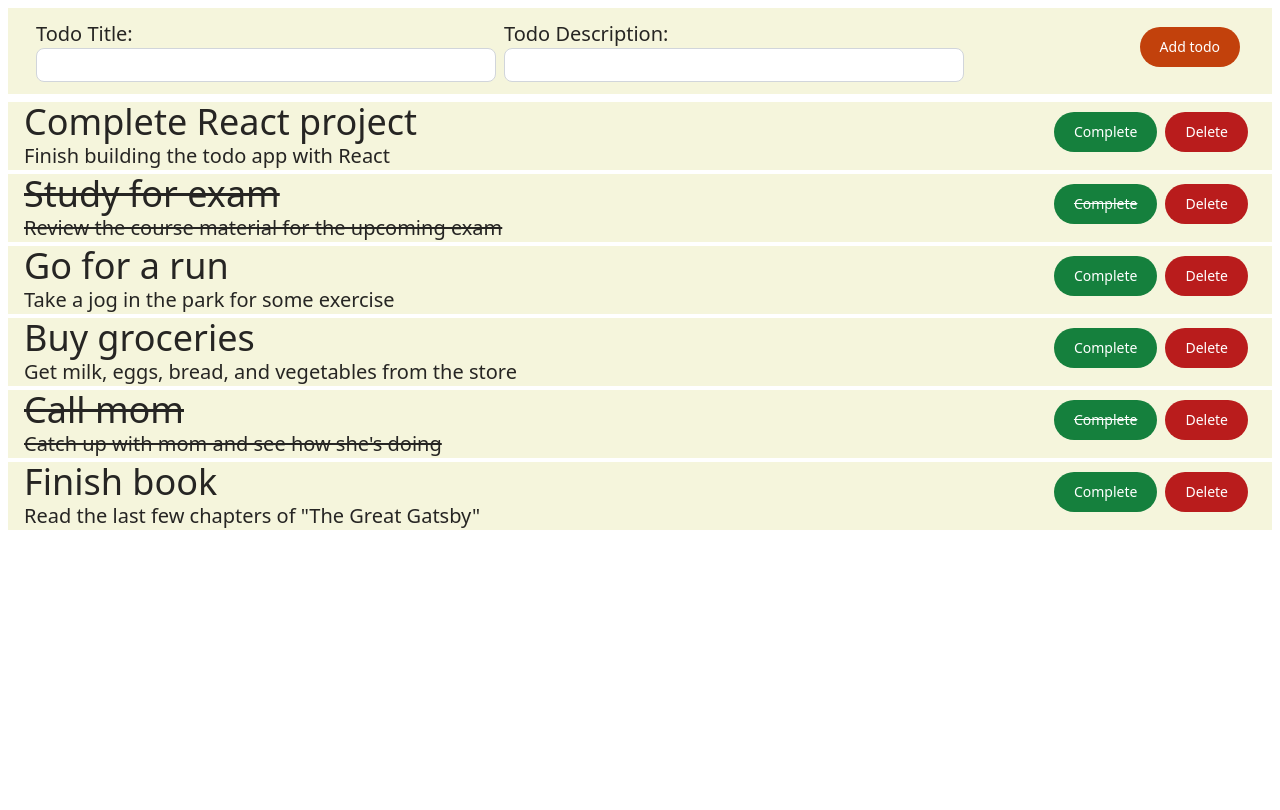
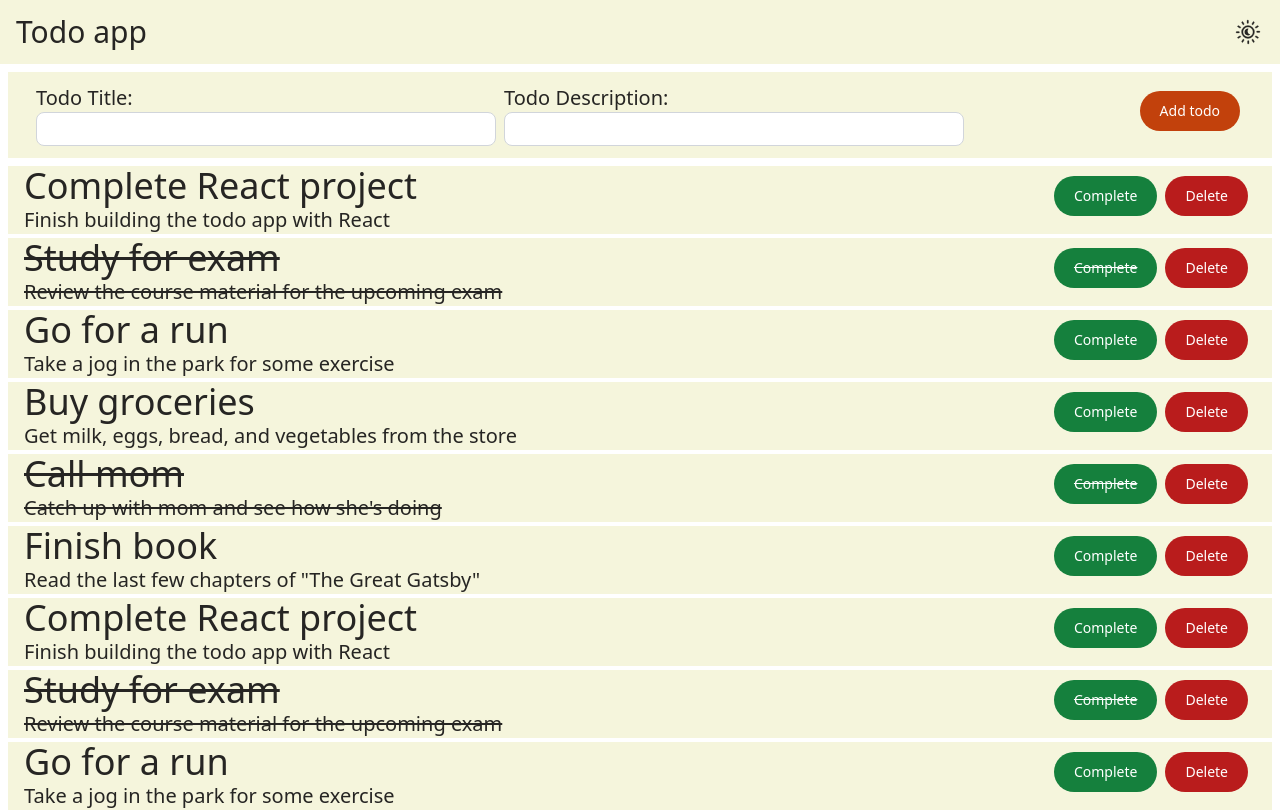
Before and after one commit to Anantha182/Todo-app, a React (Create React App) app: page / in a window 1280 px wide. Shown: the top 810 px of the page. Built offline with nearby package versions, Linux system fonts and the light colour scheme.

Commit message:
Added navbar and theme toggle

```diff
--- a/src/App.js
+++ b/src/App.js
@@ -1,9 +1,11 @@
 import Main from "./components/Main";
+import Navbar from "./components/Navbar";
 import { ThemeProvider } from "./contexts/themeContext";
 
 function App() {
   return (
     <ThemeProvider>
+      <Navbar />
       <Main />
     </ThemeProvider>
   );
--- a/src/components/AddTodo.jsx
+++ b/src/components/AddTodo.jsx
@@ -13,6 +13,16 @@ const AddTodo = ({ handleAddTodo }) => {
   const style = {
     backgroundColor: `${theme === THEME_MODES.LIGHT ? "#F5F5DC" : "#262523"}`,
     color: `${theme === THEME_MODES.LIGHT ? "#262523" : "#F5F5DC"}`,
+  };
+
+  const handleSubmit = () => {
+    if (!todoTitle || !todoDescription) {
+      alert("Please fill both title and description to proceed");
+      return;
+    }
+    setTodoDescription("");
+    setTodoTitle("");
+    return handleAddTodo(uuidv4(), todoTitle, todoDescription);
   };
 
   return (
@@ -44,14 +54,7 @@ const AddTodo = ({ handleAddTodo }) => {
         </span>
       </div>
       <div className="mr-4">
-        <Button
-          color="orange"
-          onClick={() => {
-            setTodoDescription("");
-            setTodoTitle("");
-            return handleAddTodo(uuidv4(), todoTitle, todoDescription);
-          }}
-        >
+        <Button color="orange" onClick={handleSubmit}>
           Add todo
         </Button>
       </div>
--- a/src/components/Main.jsx
+++ b/src/components/Main.jsx
@@ -7,14 +7,14 @@ const Main = () => {
   const { todos, handleCompleteTodo, handleDeleteTodo, handleAddTodo } =
     useHandleTodos();
   return (
-    <>
+    <div style={{ marginTop: "4.5rem" }}>
       <AddTodo handleAddTodo={handleAddTodo} />
       <TodoList
         todos={todos}
         handleCompleteTodo={handleCompleteTodo}
         handleDeleteTodo={handleDeleteTodo}
       />
-    </>
+    </div>
   );
 };
 
--- a/src/components/Navbar.jsx
+++ b/src/components/Navbar.jsx
@@ -0,0 +1,66 @@
+import React from "react";
+import { useThemeProvider } from "../hooks/useThemeProvider";
+import { THEME_MODES } from "../utils/constants";
+
+const Navbar = () => {
+  const { theme, toggleTheme } = useThemeProvider();
+  const isLightMode = theme === THEME_MODES.LIGHT;
+  const style = {
+    backgroundColor: `${isLightMode ? "#F5F5DC" : "#262523"}`,
+    color: `${isLightMode ? "#262523" : "#F5F5DC"}`,
+  };
+  return (
+    <div
+      className="flex justify-between items-center h-16 mb-5 fixed w-full top-0"
+      style={style}
+    >
+      <span className="text-3xl ml-4">Todo app</span>
+      <span className="mr-4">
+        {isLightMode ? (
+          <svg
+            xmlns="http://www.w3.org/2000/svg"
+            width="32"
+            height="32"
+            onClick={toggleTheme}
+            className="hover:scale-125 transition-transform duration-300"
+          >
+            <g fill="none" fill-rule="evenodd">
+              <g fill="currentColor">
+                <path
+                  fill-rule="nonzero"
+                  stroke="currentColor"
+                  stroke-width=".25"
+                  d="M22.5 16a6.5 6.5 0 1 1-13 0 6.5 6.5 0 1 1 13 0zM21 16a5 5 0 1 0-10 0 5 5 0 0 0 10 0zM15 4.75v2a.75.75 0 1 0 1.5 0v-2a.75.75 0 1 0-1.5 0zM9.726 6.632l1.023 1.772a.75.75 0 0 0 1.298-.75l-1.023-1.772a.75.75 0 0 0-1.298.75zm-3.844 4.392 1.772 1.023a.75.75 0 0 0 .75-1.298L6.632 9.726a.75.75 0 0 0-.75 1.298zM4.75 17h2a.75.75 0 1 0 0-1.5h-2a.75.75 0 1 0 0 1.5zm1.882 5.274 1.772-1.023a.75.75 0 0 0-.75-1.298l-1.772 1.023a.75.75 0 0 0 .75 1.298zm4.392 3.844 1.023-1.772a.75.75 0 0 0-1.298-.75l-1.023 1.772a.75.75 0 0 0 1.298.75zM17 27.25v-2a.75.75 0 1 0-1.5 0v2a.75.75 0 1 0 1.5 0zm5.274-1.882-1.023-1.772a.75.75 0 1 0-1.298.75l1.023 1.772a.75.75 0 1 0 1.298-.75zm3.844-4.392-1.772-1.023a.75.75 0 0 0-.75 1.298l1.772 1.023a.75.75 0 0 0 .75-1.298zM27.25 15h-2a.75.75 0 1 0 0 1.5h2a.75.75 0 1 0 0-1.5zm-1.882-5.274-1.772 1.023a.75.75 0 0 0 .75 1.298l1.772-1.023a.75.75 0 0 0-.75-1.298zm-4.392-3.844-1.023 1.772a.75.75 0 0 0 1.298.75l1.023-1.772a.75.75 0 0 0-1.298-.75z"
+                />
+                <path d="M15.612 15.137c0-.782.263-1.494.725-2.043.192-.228.056-.585-.243-.592l-.046-.001c-1.89-.026-3.506 1.53-3.547 3.42a3.5 3.5 0 0 0 5.579 2.893c.238-.177.156-.551-.132-.624-1.356-.344-2.336-1.583-2.336-3.053" />
+              </g>
+              <path d="M2 28h24V4H2z" />
+            </g>
+          </svg>
+        ) : (
+          <svg
+            xmlns="http://www.w3.org/2000/svg"
+            width="28"
+            height="28"
+            viewBox="0 0 32 32"
+            onClick={toggleTheme}
+            className="hover:scale-125 transition-transform duration-300"
+          >
+            <g fill="none" fill-rule="evenodd">
+              <path
+                fill="currentColor"
+                fill-rule="nonzero"
+                stroke="currentColor"
+                stroke-width=".5"
+                d="M16.5 13a9.474 9.474 0 0 1 3.517-7.375.75.75 0 0 0-.304-1.313A12.035 12.035 0 0 0 17 4C10.372 4 5 9.372 5 16s5.372 12 12 12c3.59 0 6.924-1.59 9.19-4.287a.75.75 0 0 0-.546-1.232C20.547 22.292 16.5 18.11 16.5 13Zm.5 13.5c-5.8 0-10.5-4.7-10.5-10.5S11.2 5.5 17 5.5c.307 0 .614.014.92.04A10.96 10.96 0 0 0 15 13c0 5.32 3.788 9.771 8.84 10.776l.177.033A10.458 10.458 0 0 1 17 26.5Z"
+              />
+              <path d="M4 28h24V4H4z" />
+            </g>
+          </svg>
+        )}
+      </span>
+    </div>
+  );
+};
+
+export default Navbar;
--- a/src/contexts/themeContext.js
+++ b/src/contexts/themeContext.js
@@ -8,10 +8,12 @@ const ThemeProvider = ({ children }) => {
     localStorage.setItem("theme", THEME_MODES.LIGHT);
   }
   const [theme, setTheme] = useState(localStorage.getItem("theme"));
-  const toggleTheme = () =>
-    setTheme(
-      theme === THEME_MODES.LIGHT ? THEME_MODES.DARK : THEME_MODES.LIGHT
-    );
+  const toggleTheme = () => {
+    const newTheme =
+      theme === THEME_MODES.LIGHT ? THEME_MODES.DARK : THEME_MODES.LIGHT;
+    setTheme(newTheme);
+    localStorage.setItem("theme", newTheme);
+  };
 
   return (
     <ThemeContext.Provider value={{ theme, toggleTheme }}>
--- a/src/hooks/useHandleTodos.js
+++ b/src/hooks/useHandleTodos.js
@@ -11,9 +11,9 @@ const useHandleTodos = () => {
     const handleWindowReload = () => {
       localStorage.setItem("todos", JSON.stringify(todos));
     };
-    window.addEventListener("beforeunload", handleWindowReload);
+    // window.addEventListener("beforeunload", handleWindowReload);
     return () => {
-      window.removeEventListener("beforeunload", handleWindowReload);
+      // window.removeEventListener("beforeunload", handleWindowReload);
     };
   }, [todos]);
 
@@ -27,10 +27,12 @@ const useHandleTodos = () => {
     });
     setTodos(newTodos);
   };
+
   const handleDeleteTodo = (id) => {
     const newTodos = todos.filter((todo) => todo.id !== id);
     setTodos(newTodos);
   };
+
   const handleAddTodo = (id, title, description) => {
     if (!id || !title || !description) {
       return;
@@ -46,6 +48,7 @@ const useHandleTodos = () => {
     ];
     setTodos(newTodos);
   };
+
   return {
     todos,
     handleAddTodo,
--- a/src/hooks/useThemeProvider.js
+++ b/src/hooks/useThemeProvider.js
@@ -3,7 +3,7 @@ import { ThemeContext } from "../contexts/themeContext";
 
 const useThemeProvider = () => {
   const themeContext = useContext(ThemeContext);
-  return { ...themeContext };
+  return themeContext;
 };
 
 export { useThemeProvider };
--- a/src/utils/sampleTodos.js
+++ b/src/utils/sampleTodos.js
@@ -37,6 +37,42 @@ const todos = [
     description: 'Read the last few chapters of "The Great Gatsby"',
     isCompleted: false,
   },
+  {
+    id: uuidv4(),
+    title: "Complete React project",
+    description: "Finish building the todo app with React",
+    isCompleted: false,
+  },
+  {
+    id: uuidv4(),
+    title: "Study for exam",
+    description: "Review the course material for the upcoming exam",
+    isCompleted: true,
+  },
+  {
+    id: uuidv4(),
+    title: "Go for a run",
+    description: "Take a jog in the park for some exercise",
+    isCompleted: false,
+  },
+  {
+    id: uuidv4(),
+    title: "Buy groceries",
+    description: "Get milk, eggs, bread, and vegetables from the store",
+    isCompleted: false,
+  },
+  {
+    id: uuidv4(),
+    title: "Call mom",
+    description: "Catch up with mom and see how she's doing",
+    isCompleted: true,
+  },
+  {
+    id: uuidv4(),
+    title: "Finish book",
+    description: 'Read the last few chapters of "The Great Gatsby"',
+    isCompleted: false,
+  },
 ];
 
 export { todos };
```
